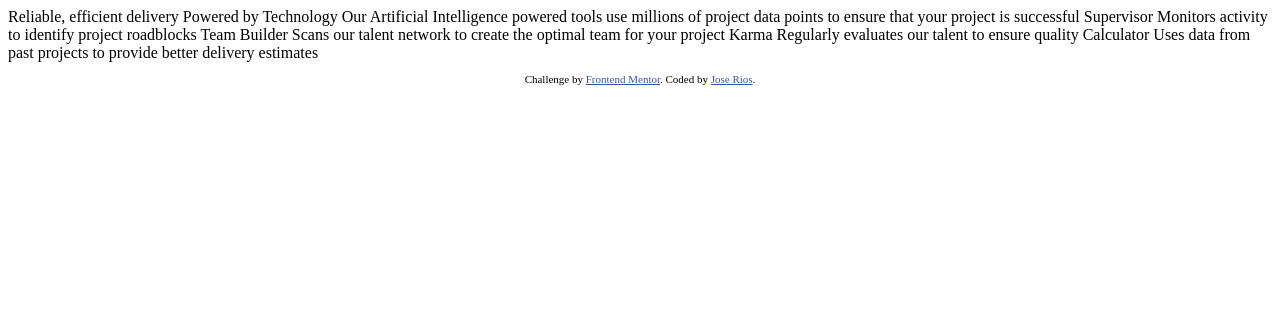
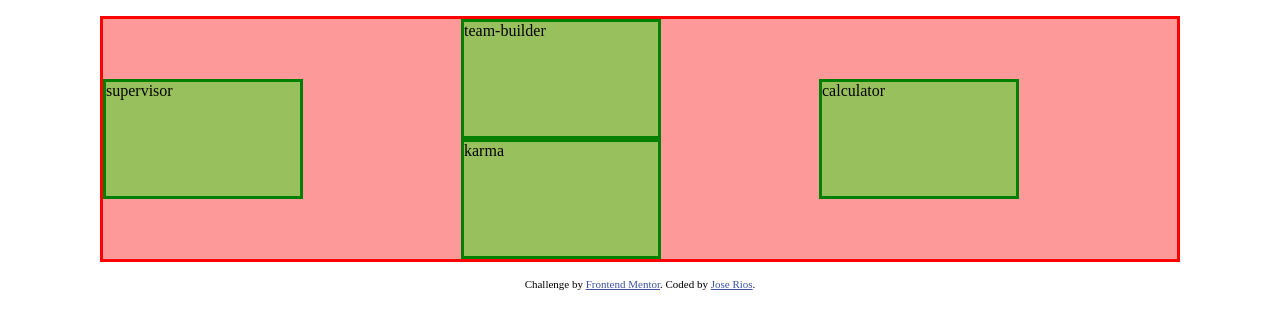
Before and after one commit to joseriosdev/four-card-feature-section, a plain HTML site: page index.html in a window 1280 px wide. Drawn offline with Linux system fonts and the light colour scheme.

Commit message:
grid skeleton done

```diff
--- a/index.html
+++ b/index.html
@@ -5,6 +5,7 @@
   <meta name="viewport" content="width=device-width, initial-scale=1.0"> <!-- displays site properly based on user's device -->
 
   <link rel="icon" type="image/png" sizes="32x32" href="./images/favicon-32x32.png">
+  <link rel="stylesheet" href="./main.css">
 
   <title>Frontend Mentor | Four card feature section</title>
 
@@ -16,7 +17,7 @@
 </head>
 <body>
 
-  Reliable, efficient delivery
+  <!--Reliable, efficient delivery
   Powered by Technology
 
   Our Artificial Intelligence powered tools use millions of project data points
@@ -32,8 +33,15 @@
   Regularly evaluates our talent to ensure quality
 
   Calculator
-  Uses data from past projects to provide better delivery estimates
-
+  Uses data from past projects to provide better delivery estimates-->
+  <main class="container">
+    <section class="grid">
+      <div class="card team-builder">team-builder</div>
+      <div class="card calculator">calculator</div>
+      <div class="card karma">karma</div>
+      <div class="card supervisor">supervisor</div>
+    </section>
+  </main>
 
   <footer>
     <p class="attribution">
--- a/main.css
+++ b/main.css
@@ -0,0 +1,57 @@
+:root {
+
+}
+
+* {
+	margin:  0;
+	padding:  0;
+	box-sizing: border-box;
+}
+
+.container {
+	max-width: 1080px;
+	margin: 1rem auto;
+}
+
+.grid {
+	border: solid 3px red;
+	background-color: rgba(250, 0, 0, .4);
+	display: grid;
+	grid-template-columns: repeat(3, 1fr);
+	grid-template-rows: repeat(4, 1fr);
+}
+
+.card {
+	border: solid 3px green;
+	background-color: rgba(0, 250, 0, .4);
+	width: 200px;
+	height:  120px;
+}
+
+.team-builder {
+	grid-column-start: 2;
+	grid-column-end: 3;
+	grid-row-start: 1;
+	grid-row-end: 3;
+}
+
+.calculator {
+	grid-column-start: 3;
+	grid-column-end: 4;
+	grid-row-start: 2;
+	grid-row-end: 4;
+}
+
+.karma {
+	grid-column-start: 2;
+	grid-column-end: 3;
+	grid-row-start: 3;
+	grid-row-end: 5;
+}
+
+.supervisor {
+	grid-column-start: 1;
+	grid-column-end: 2;
+	grid-row-start: 2;
+	grid-row-end: 4;
+}
```
